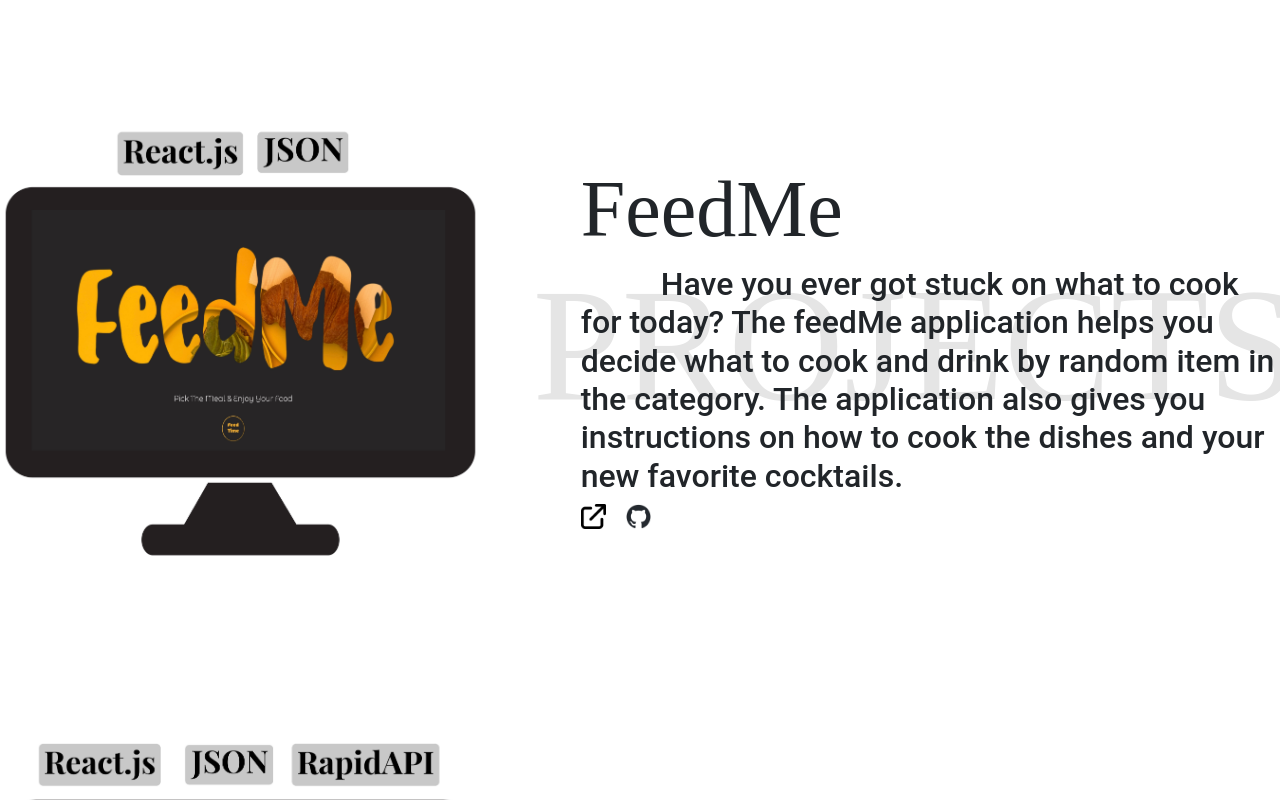
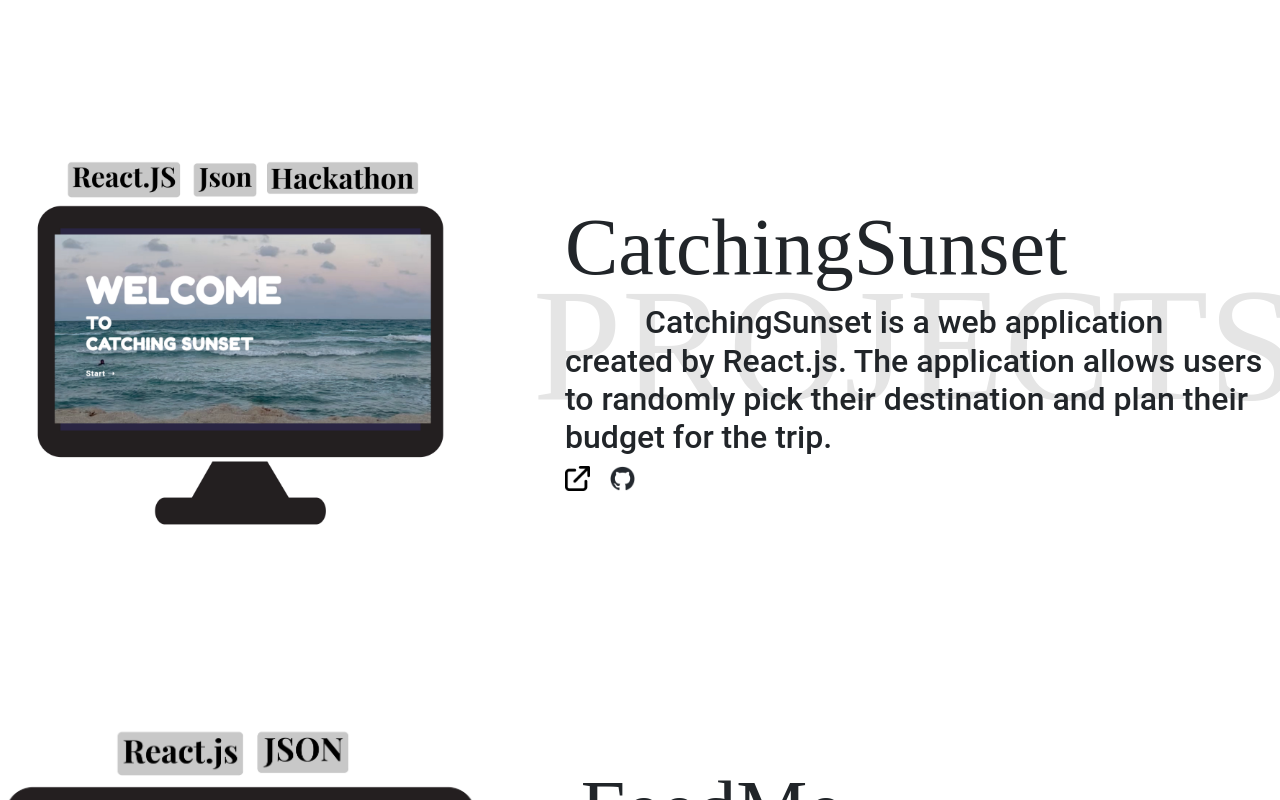
Before and after one commit to Thiratikan/Portfolio, a React (Create React App) app: page / in a window 1280 px wide. Shown: the part 1900-2700 px from the top of the page. Built offline with nearby package versions, Linux system fonts and the light colour scheme; a web font is replaced by a local one.

Commit message:
add catching sunset

```diff
--- a/src/Component/projectsData.json
+++ b/src/Component/projectsData.json
@@ -1,5 +1,15 @@
 {
   "data": [
+    {
+      "id": 0,
+      "title": "CatchingSunset",
+      "imgcover": "./images/covers/catchingsunset.jpg",
+      "desc": "CatchingSunset is a web application created by React.js. The application allows users to randomly pick their destination and plan their budget for the trip.",
+      "detail": "",
+      "img": "./images/projectInfo/feedme.JPG",
+      "link": "https://catchingsunset.netlify.app",
+      "github": "https://github.com/Thiratikan/CatchingSunset"
+    },
     {
       "id": 1,
       "title": "FeedMe",
--- a/src/style/stylingInfo.js
+++ b/src/style/stylingInfo.js
@@ -17,7 +17,7 @@ export const CONTACT = styled.div`
   text-align: center;
   position: absolute;
   width: 100%;
-  margin-top: 4100px;
+  margin-top: 4500px;
 
   div {
     display: inline-flex;
@@ -39,7 +39,7 @@ export const CONTACT = styled.div`
   }
 
   @media only screen and (max-width: 600px) {
-    margin-top: 3200px;
+    margin-top: 3600px;
     h1 {
       font-size: 12px;
     }
```
Also changed, not shown: public/images/covers/catchingsunset.jpg (added).
